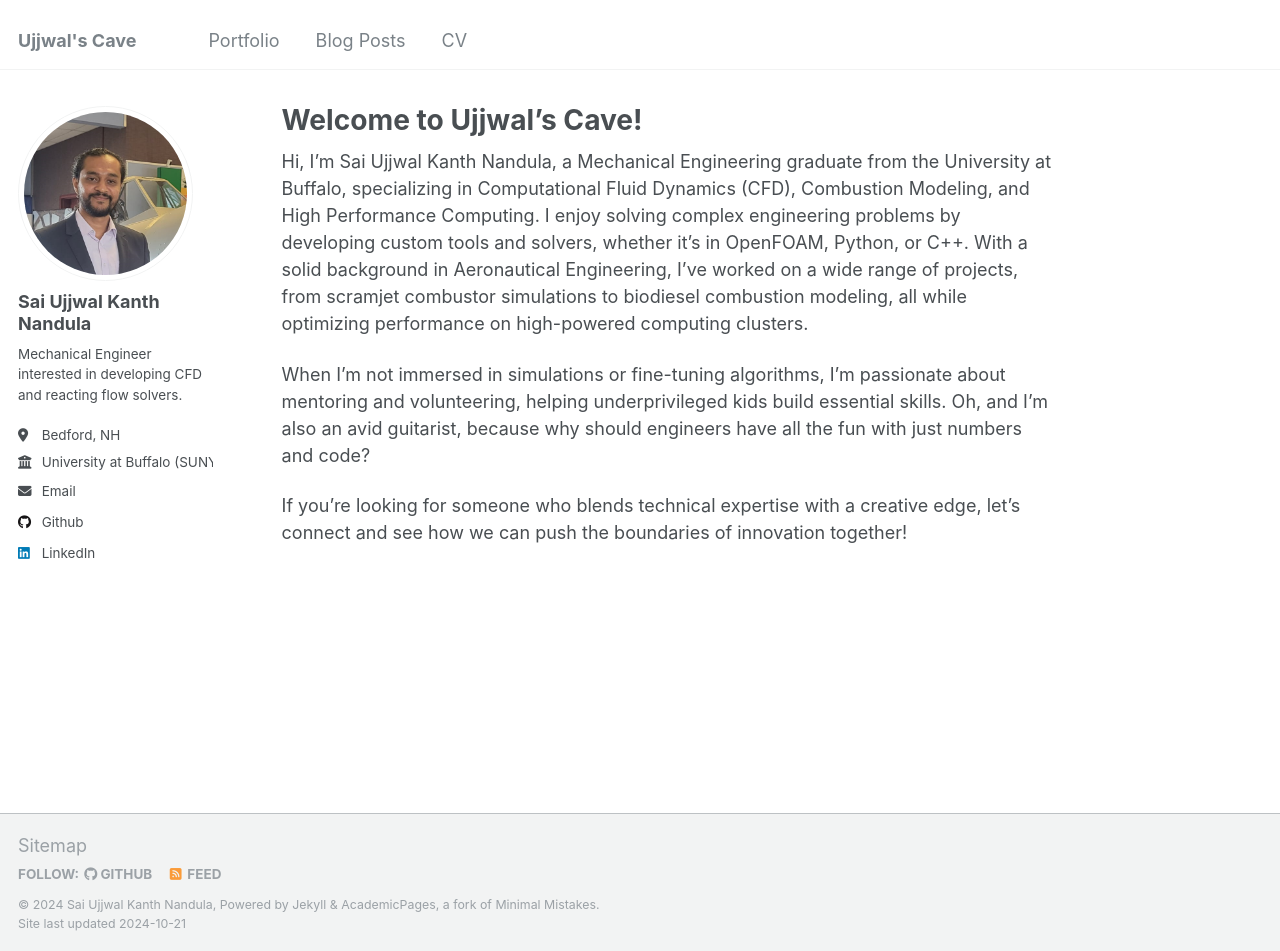
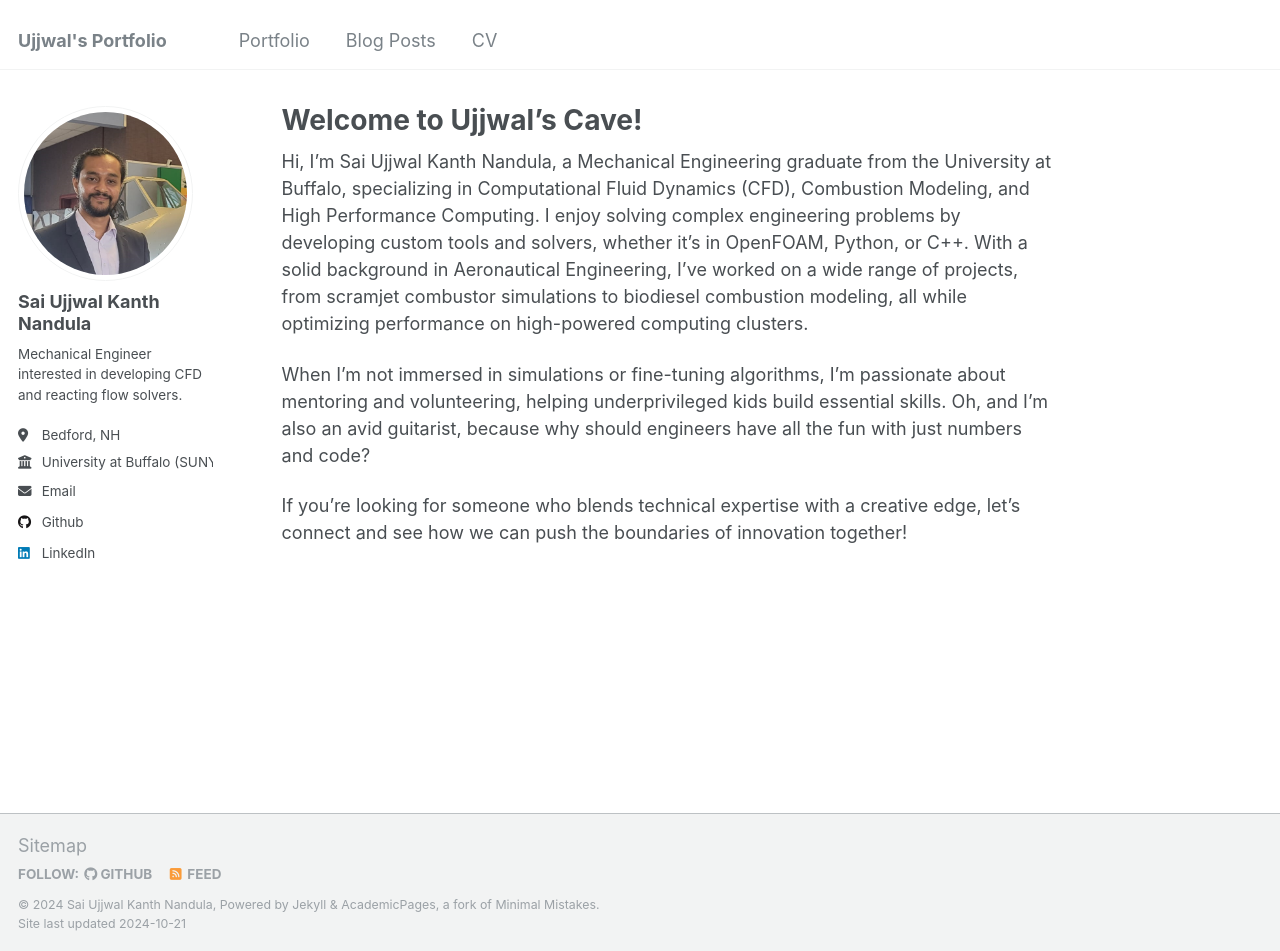
Before and after one commit to UjjwalKanthN/UjjwalKanthN.github.io, a Jekyll site: the page built from _pages/about.md, in a window 1280 px wide and 951 px high. Built offline with Jekyll 4.4.1, drawn with Linux system fonts in a browser that asks for light colours.

Commit message:
Update _config.yml

```diff
--- a/_config.yml
+++ b/_config.yml
@@ -8,7 +8,7 @@
 
 # Basic Site Settings
 locale                   : "en-US"
-title                    : "Ujjwal's Cave"
+title                    : "Ujjwal's Portfolio"
 title_separator          : "-"
 name                     : &name "Sai Ujjwal Kanth Nandula"
 description              : &description "personal description"
```
